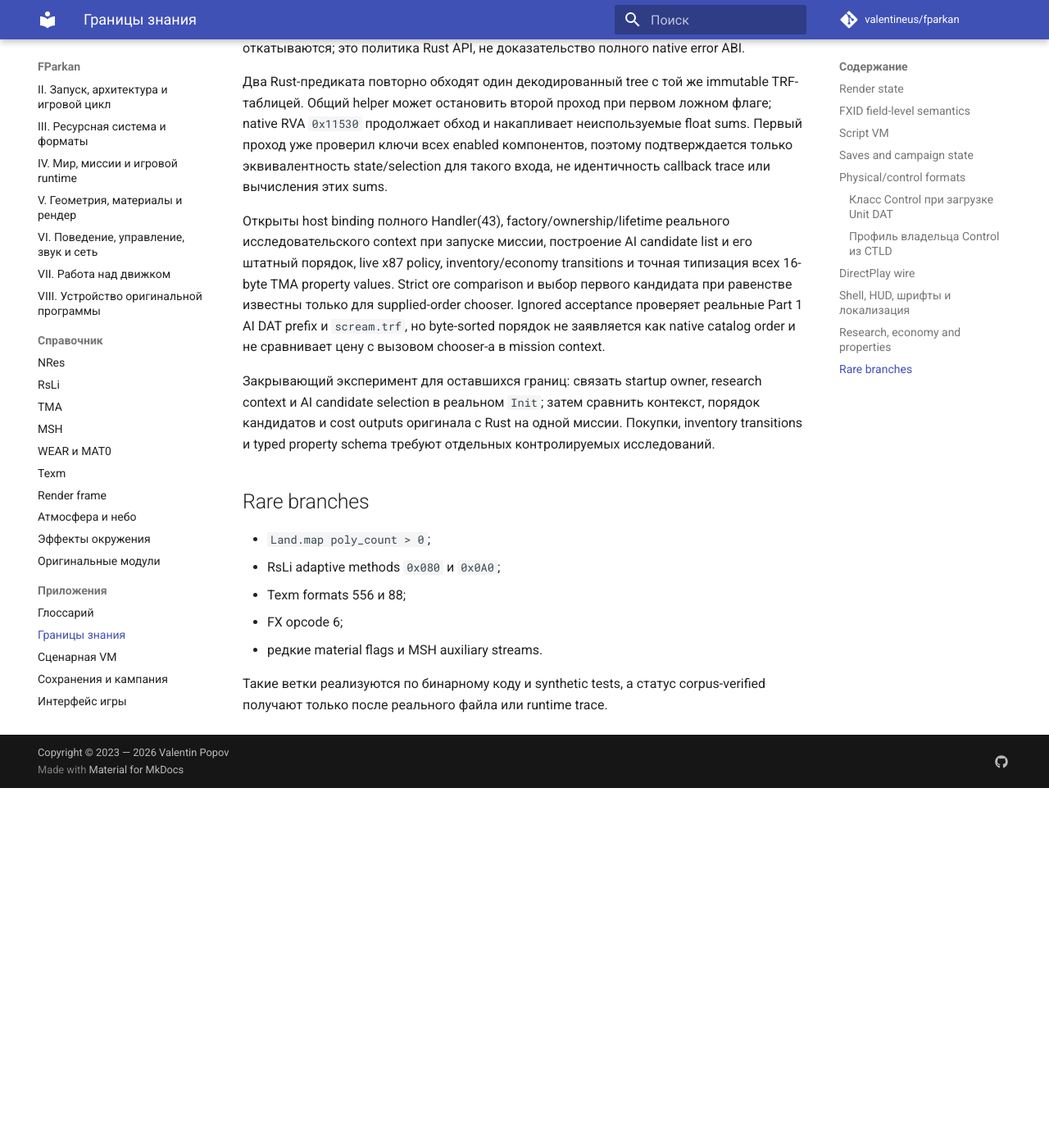
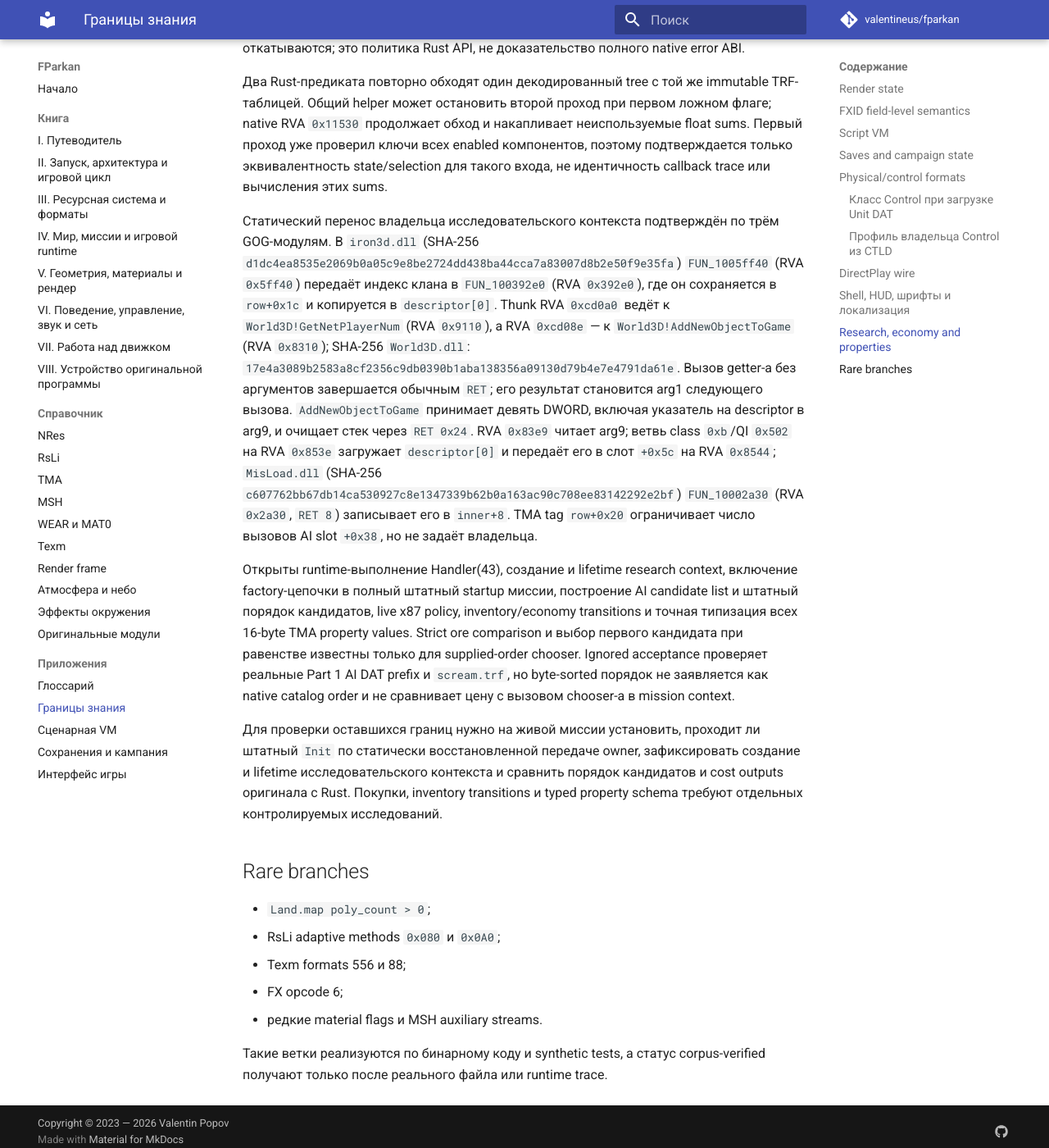
Before and after one commit to valentineus/fparkan, an MkDocs documentation site: the page built from docs/appendices/knowledge-boundaries.md, in a window 1280 px wide and 1400 px high, scrolled down 18182 px. Shown: the whole window at 82% size. Built offline with MkDocs 1.6.1 and Material for MkDocs 9.7.7, drawn with Linux system fonts in a browser that asks for light colours; comment, search, counter and statistics services are not loaded; before the commit the page ends 19143 px from its top, so only the background shows below that.

Commit message:
docs(behavior): trace research context owner transfer

```diff
--- a/docs/appendices/knowledge-boundaries.md
+++ b/docs/appendices/knowledge-boundaries.md
@@ -801,20 +801,38 @@
 компонентов, поэтому подтверждается только эквивалентность state/selection
 для такого входа, не идентичность callback trace или вычисления этих sums.
 
-Открыты host binding полного Handler(43), factory/ownership/lifetime реального
-исследовательского context при запуске миссии, построение AI candidate list и
-его штатный порядок, live x87 policy, inventory/economy transitions и точная типизация
-всех 16-byte TMA property values. Strict ore comparison и выбор первого
-кандидата при равенстве известны только для supplied-order chooser.
-Ignored acceptance проверяет реальные Part 1 AI DAT prefix и `scream.trf`, но
-byte-sorted порядок не заявляется как native catalog order и не сравнивает
-цену с вызовом chooser-а в mission context.
+Статический перенос владельца исследовательского контекста подтверждён по трём
+GOG-модулям. В `iron3d.dll` (SHA-256
+`d1dc4ea8535e2069b0a05c9e8be2724dd438ba44cca7a83007d8b2e50f9e35fa`)
+`FUN_1005ff40` (RVA `0x5ff40`) передаёт индекс клана в `FUN_100392e0` (RVA
+`0x392e0`), где он сохраняется в `row+0x1c` и копируется в `descriptor[0]`.
+Thunk RVA `0xcd0a0` ведёт к `World3D!GetNetPlayerNum` (RVA `0x9110`), а RVA
+`0xcd08e` — к `World3D!AddNewObjectToGame` (RVA `0x8310`); SHA-256
+`World3D.dll`: `17e4a3089b2583a8cf2356c9db0390b1aba138356a09130d79b4e7e4791da61e`.
+Вызов getter-а без аргументов завершается обычным `RET`; его результат становится
+arg1 следующего вызова. `AddNewObjectToGame` принимает девять DWORD, включая
+указатель на descriptor в arg9, и очищает стек через `RET 0x24`. RVA `0x83e9`
+читает arg9; ветвь class `0xb`/QI `0x502` на RVA `0x853e` загружает
+`descriptor[0]` и передаёт его в слот `+0x5c` на RVA `0x8544`;
+`MisLoad.dll` (SHA-256
+`c607762bb67db14ca530927c8e1347339b62b0a163ac90c708ee83142292e2bf`)
+`FUN_10002a30` (RVA `0x2a30`, `RET 8`) записывает его в `inner+8`. TMA tag
+`row+0x20` ограничивает число вызовов AI slot `+0x38`, но не задаёт владельца.
 
-Закрывающий эксперимент для оставшихся границ: связать startup owner, research
-context и AI candidate selection в реальном `Init`; затем сравнить контекст,
-порядок кандидатов и cost outputs оригинала с Rust на одной миссии. Покупки,
-inventory transitions и typed property schema требуют отдельных контролируемых
-исследований.
+Открыты runtime-выполнение Handler(43), создание и lifetime research context,
+включение factory-цепочки в полный штатный startup миссии, построение AI
+candidate list и штатный порядок кандидатов, live x87 policy,
+inventory/economy transitions и точная типизация всех 16-byte TMA property
+values. Strict ore comparison и выбор первого кандидата при равенстве известны
+только для supplied-order chooser. Ignored acceptance проверяет реальные Part 1
+AI DAT prefix и `scream.trf`, но byte-sorted порядок не заявляется как native
+catalog order и не сравнивает цену с вызовом chooser-а в mission context.
+
+Для проверки оставшихся границ нужно на живой миссии установить, проходит ли
+штатный `Init` по статически восстановленной передаче owner, зафиксировать
+создание и lifetime исследовательского контекста и сравнить порядок кандидатов
+и cost outputs оригинала с Rust. Покупки, inventory transitions и typed
+property schema требуют отдельных контролируемых исследований.
 
 ## Rare branches
 
```
Also changed, not shown: docs/tomes/06-behavior.md (+10 -0 lines).
